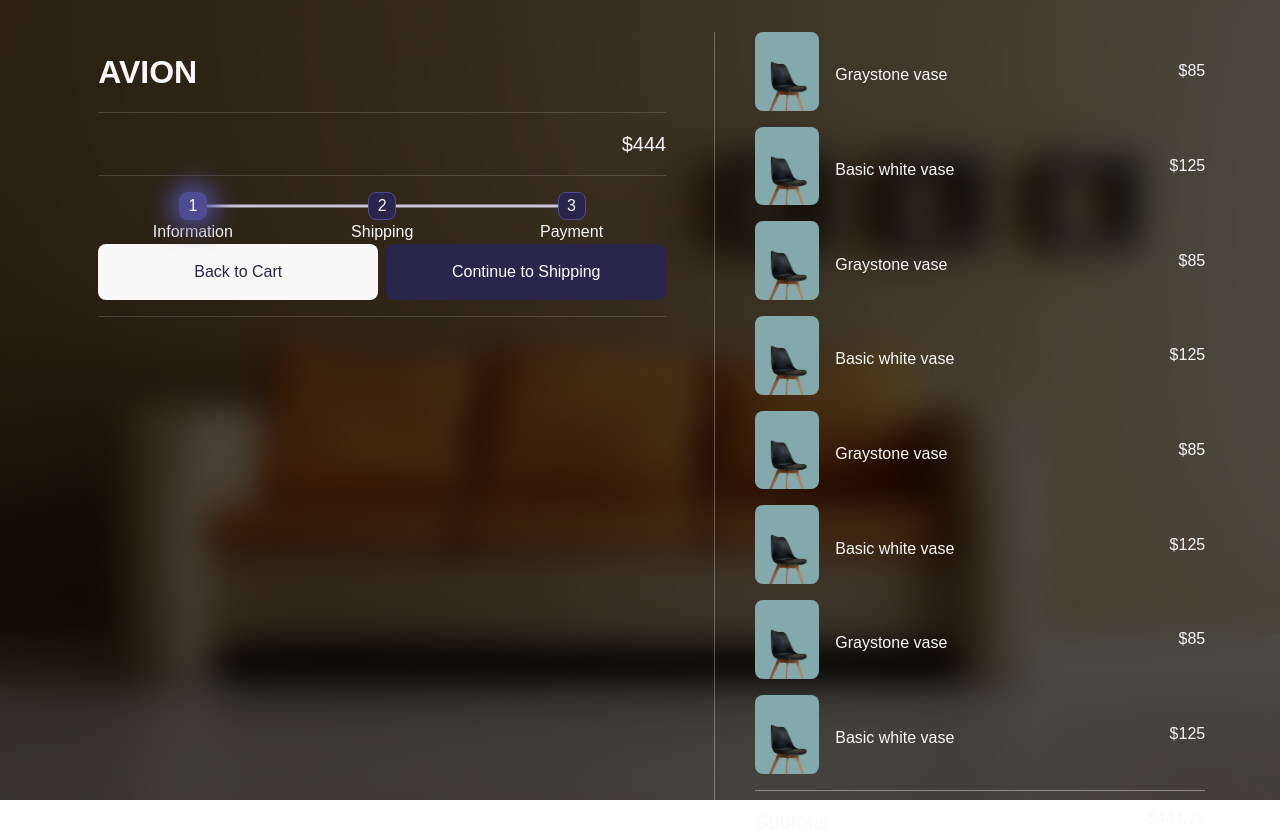
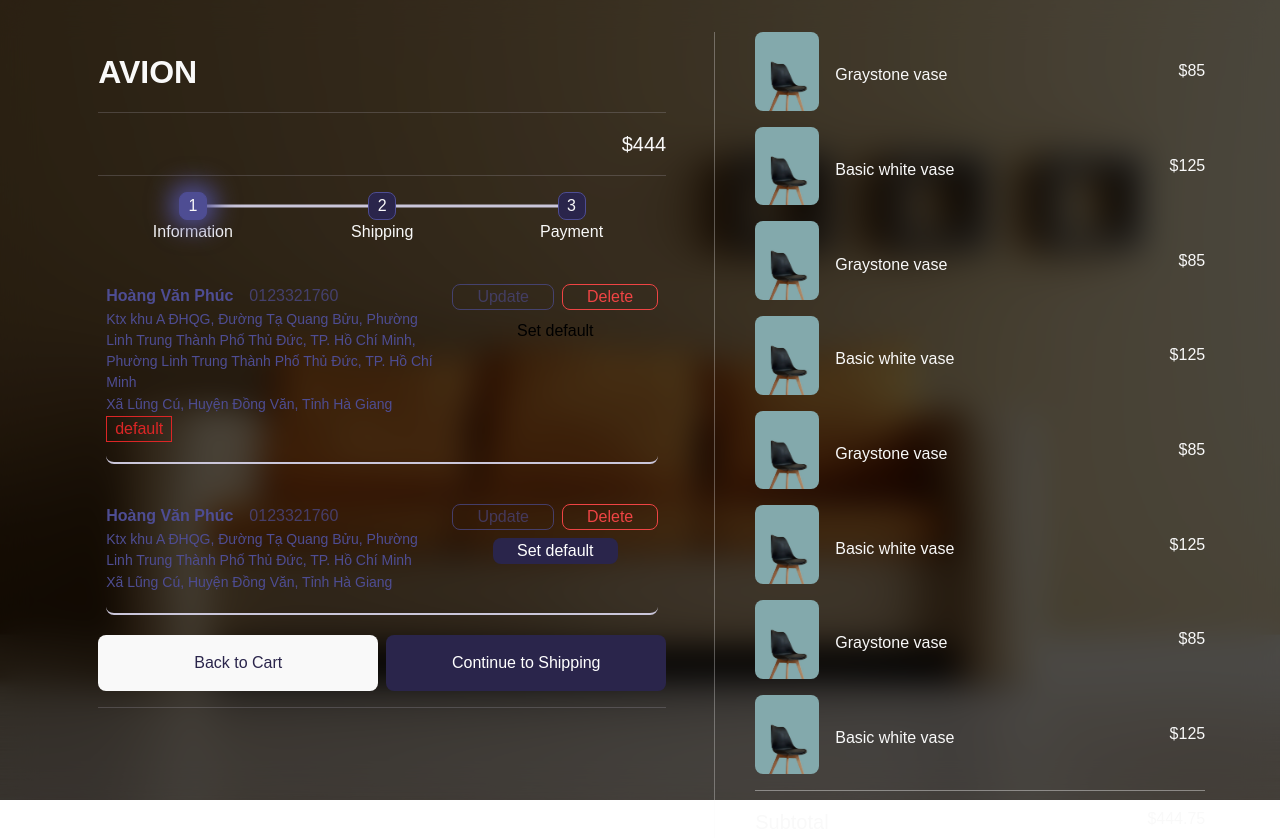
Before and after one commit to vuhuy172dh/ecommerce-website, a React (Create React App) app: page /checkout in a window 1280 px wide. Shown: the top 838 px of the page. Built offline with nearby package versions, Linux system fonts and the light colour scheme; a web font is replaced by a local one.

Commit message:
add information for stepper

```diff
--- a/src/components/stepper.jsx
+++ b/src/components/stepper.jsx
@@ -4,6 +4,7 @@ import Button from './button'
 import { FontAwesomeIcon } from '@fortawesome/react-fontawesome'
 import { faCheck } from '@fortawesome/free-solid-svg-icons'
 import { Link } from 'react-router-dom'
+import AddressList from './user/addressList'
 
 const steps = ['Information', 'Shipping', 'Payment']
 
@@ -77,7 +78,11 @@ function Stepper() {
       </div>
 
       {/*information*/}
-      <div className="w-full"></div>
+      {currentStep === 1 && (
+        <div className="w-full">
+          <AddressList addressList={addressList} />
+        </div>
+      )}
 
       {/*Shipping*/}
       <div className="w-full"></div>
```
